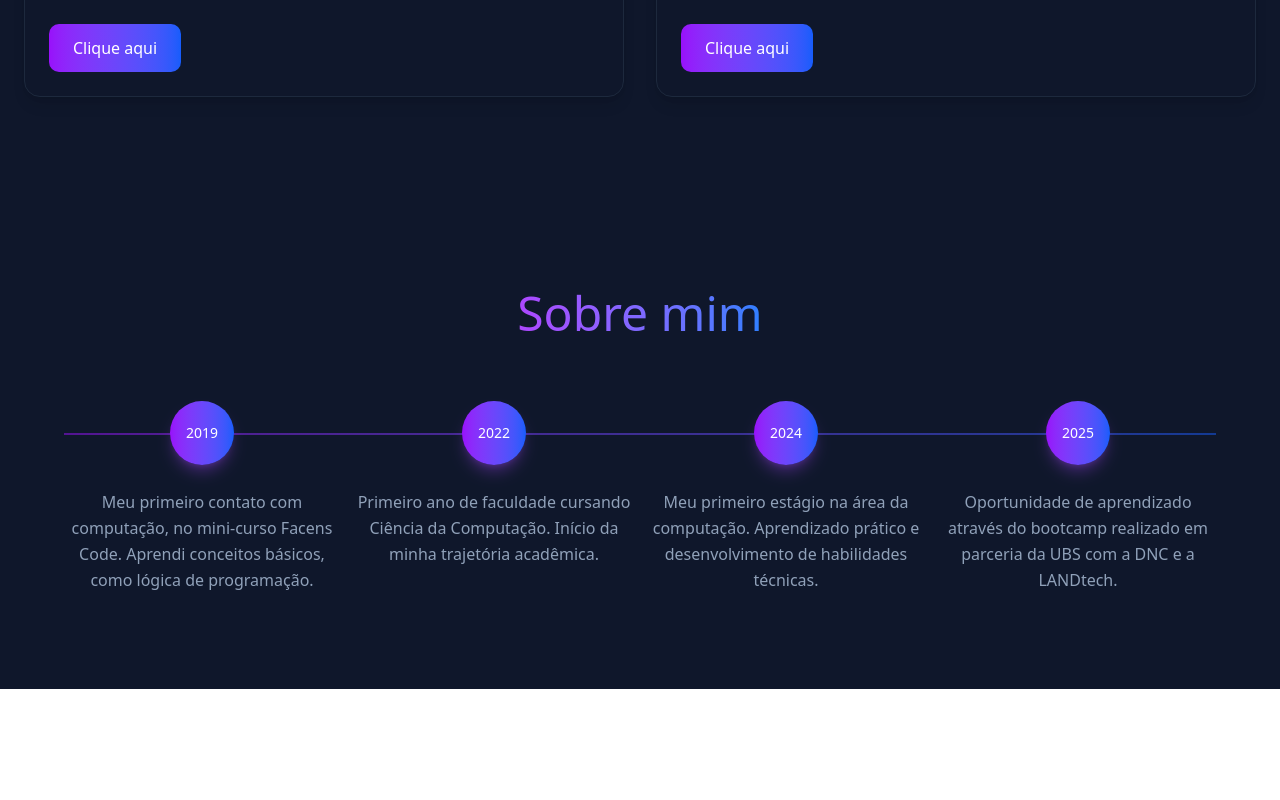
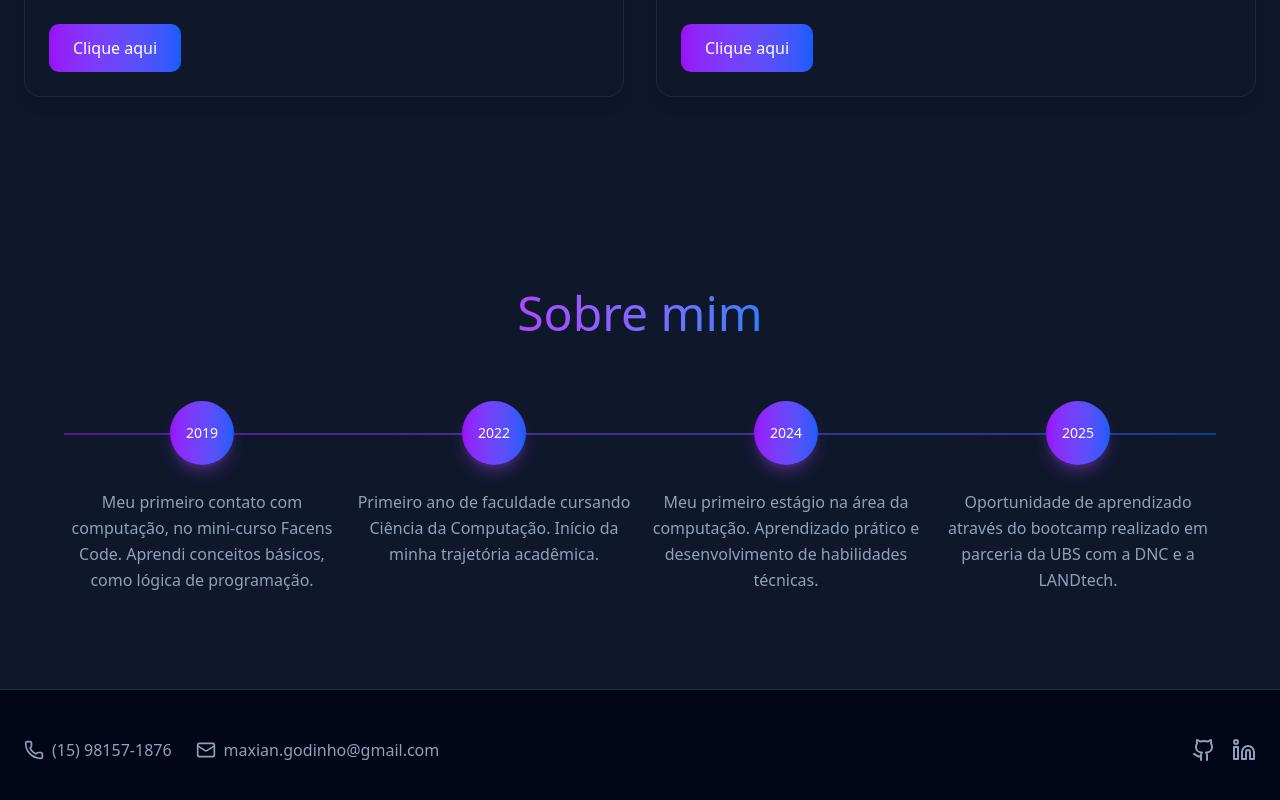
Before and after one commit to iangodinho/RID224606_Desafio04, a React (Vite) app in the folder desafio-portifolio/: page / in a window 1280 px wide. Shown: the part 1891-2691 px from the top of the page. Before the commit the page ends 2580 px from the top, so only its background shows below. Built offline with nearby package versions, Linux system fonts and the light colour scheme.

Commit message:
Add Footer

```diff
--- a/desafio-portifolio/src/App.tsx
+++ b/desafio-portifolio/src/App.tsx
@@ -1,3 +1,4 @@
+import { Footer } from "./components/Footer";
 import { Header } from "./components/Header";
 import { Principal } from "./components/Principal";
 import { ProjectCard } from "./components/ProjectCard";
@@ -104,6 +105,8 @@ function App() {
           </div>
         </section>
 
+        <Footer />
+
       </div>
   );
 }
--- /dev/null
+++ b/desafio-portifolio/src/components/Footer.tsx
@@ -0,0 +1,37 @@
+import { Github, Linkedin, Mail, Phone } from 'lucide-react';
+
+export function Footer() {
+  return (
+    <footer className="bg-slate-950 border-t border-slate-800 py-12">
+      <div className="container mx-auto px-6">
+        <div className="flex flex-col md:flex-row items-center justify-between gap-6">
+          <div className="flex flex-col md:flex-row items-center gap-6">
+            <div className="flex items-center gap-2 text-slate-400">
+              <Phone className="w-5 h-5" />
+              <span>(15) 98157-1876</span>
+            </div>
+            <div className="flex items-center gap-2 text-slate-400">
+              <Mail className="w-5 h-5" />
+              <span>maxian.godinho@gmail.com</span>
+            </div>
+          </div>
+
+          <div className="flex items-center gap-4">
+            <a
+              href="https://github.com/iangodinho"
+              className="text-slate-400 hover:text-white transition-colors"
+            >
+              <Github className="w-6 h-6" />
+            </a>
+            <a
+              href="https://www.linkedin.com/in/iangodinho"
+              className="text-slate-400 hover:text-white transition-colors"
+            >
+              <Linkedin className="w-6 h-6" />
+            </a>
+          </div>
+        </div>
+      </div>
+    </footer>
+  );
+}
```
